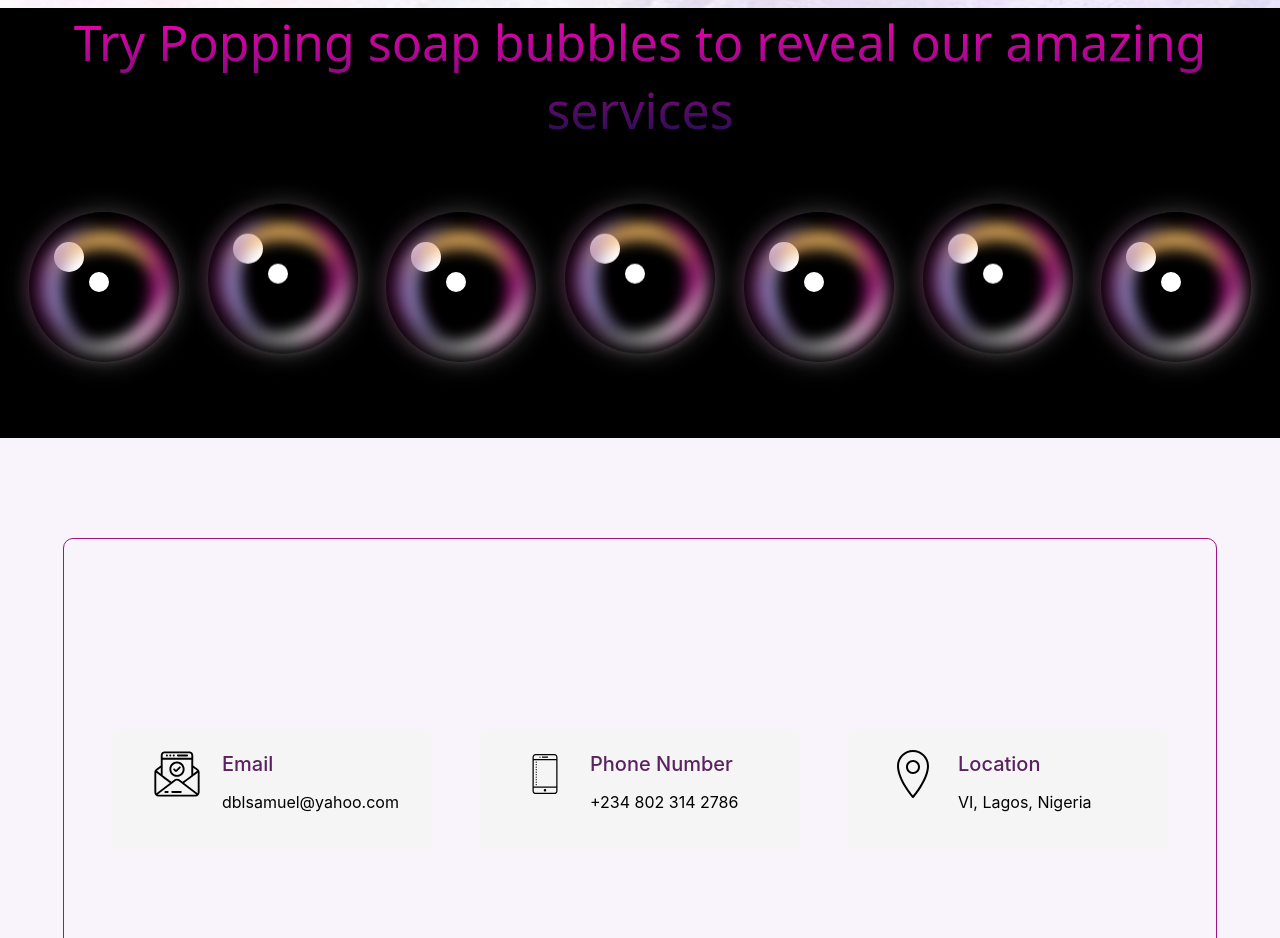
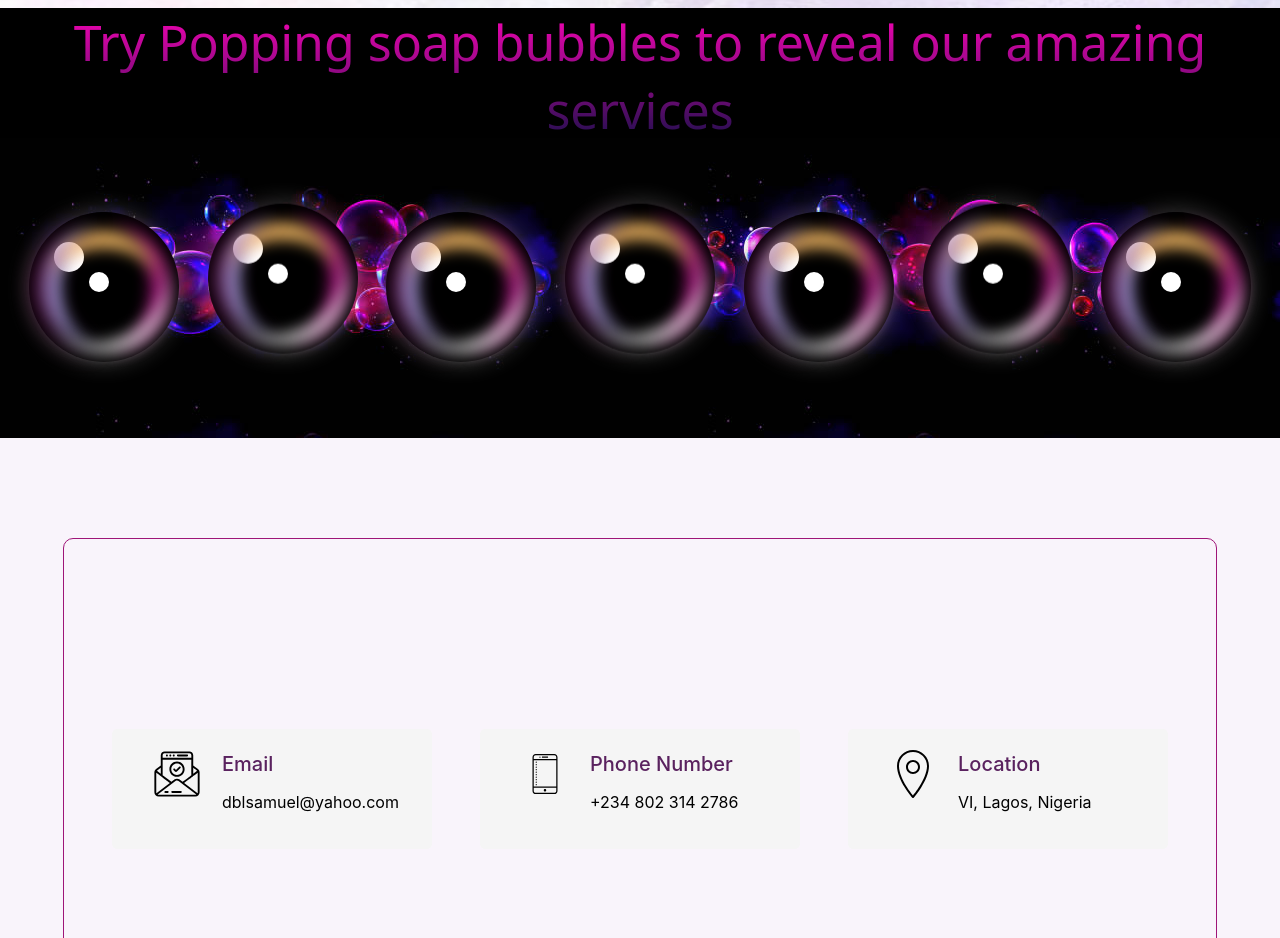
Before and after one commit to eniolaSamuel/CleaningClanProductPage, a React (Create React App) app: page / in a window 1280 px wide. Shown: the part 800-1738 px from the top of the page. Built offline with nearby package versions, Linux system fonts and the light colour scheme; a web font is replaced by a local one.

Commit message:
subsequent tcc commit

```diff
--- a/src/styles/ServicePage.css
+++ b/src/styles/ServicePage.css
@@ -10,7 +10,8 @@
     display: flex;
     justify-content: space-evenly;
     align-items: center;
-    background-color: black;
+    /*background-color: black;*/
+    background-image: url("../assets/svg/serviceBackgound.svg");
     /*padding: 0 50px; !* Adjust padding as needed *!*/
 
 }
```
Also changed, not shown: src/assets/svg/serviceBackgound.svg (added).
